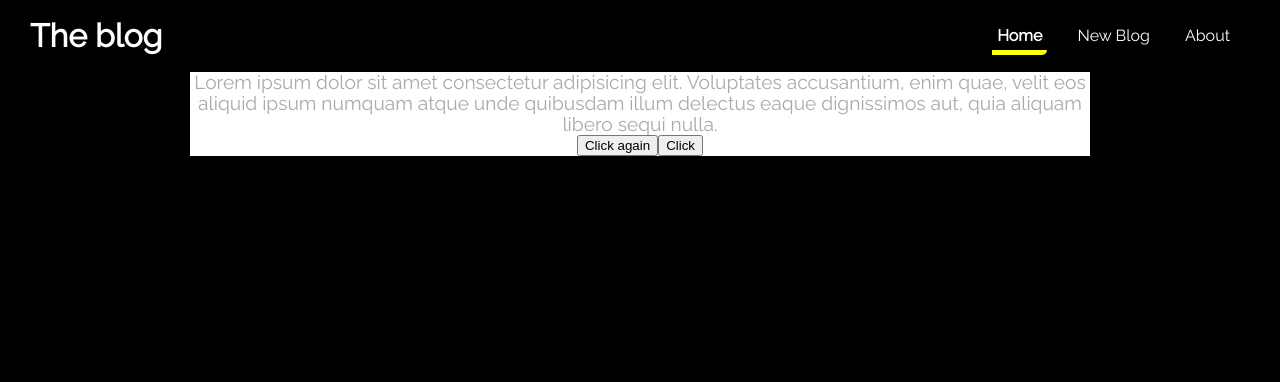
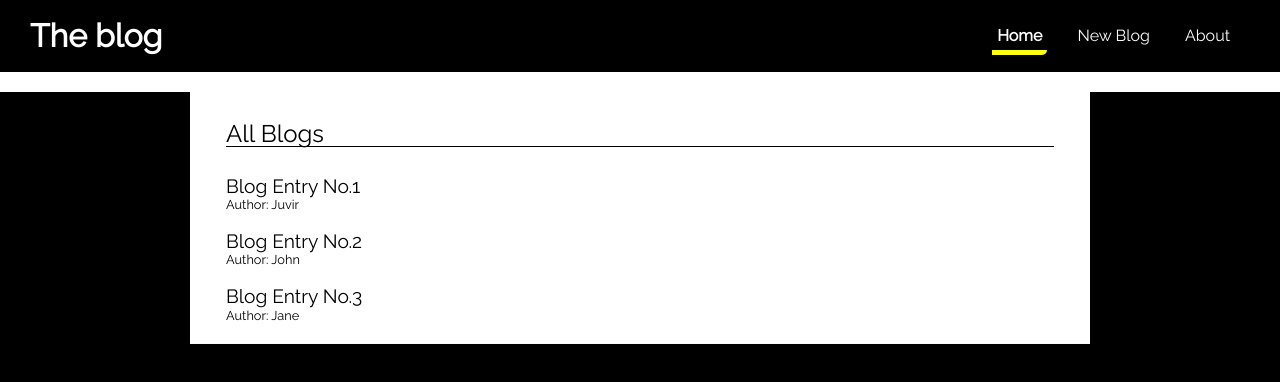
Before and after one commit to dev-johnjuvir/react-blog, a React (Create React App) app in the folder react-blog/: page / in a window 1280 px wide. Shown: the top 382 px of the page. Built offline with nearby package versions, Linux system fonts and the light colour scheme.

Commit message:
add reusable component

```diff
--- /dev/null
+++ b/react-blog/src/comps/BlogList.js
@@ -0,0 +1,18 @@
+const BlogList = ({blogs, title}) => {
+
+
+    return (
+
+        <div className="blog-list">
+            <h2 className="title">{title}</h2>
+            {blogs.map((blog)=>(
+                <div className="post-preview" key={blog.id}>
+                    <h2>{blog.title}</h2>
+                    <small>Author: {blog.author}</small>
+                </div>
+            ))}
+        </div>
+     );
+}
+
+export default BlogList;
--- a/react-blog/src/comps/Home.js
+++ b/react-blog/src/comps/Home.js
@@ -1,23 +1,16 @@
+import { useState } from 'react';
+import BlogList from './BlogList';
+
 const Home = () => {
-
-    const handleClick = (e) => {
-        console.log("g pareeeh", e);
-    }
-
-    const handleClickAgain = (name, e) => {
-        console.log('hello '+ name, e);
-    }
+    const [blogs, setBlogs] = useState([
+        { title: 'Blog Entry No.1', body:'lorem ipsum...', author:'Juvir', id: 1},
+        {title: 'Blog Entry No.2', body:'lorem ipsum...', author:'John', id: 2},
+        {title: 'Blog Entry No.3', body:'lorem ipsum...', author:'Jane', id: 3}
+    ]);
 
     return (
         <div className="inner">
-            <p style={{
-                color:"#aaa",
-                fontSize: "1.2rem",
-                lineHeight: "1.1"
-            }}>Lorem ipsum dolor sit amet consectetur adipisicing elit. Voluptates accusantium, enim quae, velit eos aliquid ipsum numquam atque unde quibusdam illum delectus eaque dignissimos aut, quia aliquam libero sequi nulla.</p>
-                        <button onClick={(e) => handleClickAgain("Juvir", e.target)}>Click again</button>
-
-            <button onClick={handleClick}>Click</button>
+            <BlogList blogs={blogs} title="All Blogs"/>
         </div>
      );
 }
--- a/react-blog/src/css/common.css
+++ b/react-blog/src/css/common.css
@@ -54,3 +54,35 @@ h1 {
   margin: 0 auto;
   background-color: #fff;
 }
+
+/*  */
+
+.blog-list h2.title {
+  font-size: 1.5rem;
+  text-align: left;
+  margin: 20px;
+  border-bottom: 1px solid #000;
+}
+
+.blog-list {
+  padding: 10px 16px;
+  margin: 20px 0;
+  border-bottom: 1px solid #fafafa;
+}
+
+.blog-list:hover {
+  box-shadow: 1px 3px 5px rgba(0,0,0,0.1);
+}
+
+.post-preview {
+  text-align: left;
+  padding: 10px 20px;
+}
+
+.post-preview h2{
+  font-size: 1.2rem;
+}
+
+.post-preview small {
+  font-size: 0.8rem;
+}
```
